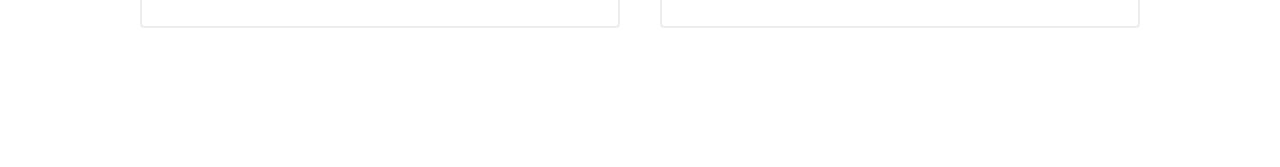
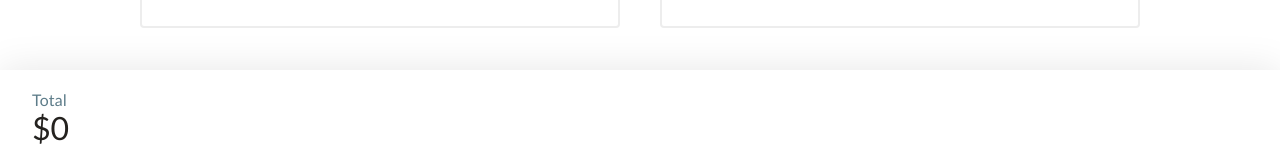
Before and after one commit to JuseGit/product-builder, a Next.js app: page / in a window 1280 px wide. Shown: the part 630-797 px from the top of the page. Built offline with nearby package versions, Linux system fonts and the light colour scheme.

Commit message:
Add footer section

```diff
--- a/src/app/page.tsx
+++ b/src/app/page.tsx
@@ -1,7 +1,8 @@
 import styles from './page.module.css'
 import Header from '@/components/header'
+import Main from '@/components/main'
+import Footer from '@/components/footer'
 import { ProductBuilderState } from '@/providers/pb-state'
-import Main from '@/components/main'
 
 export default function Home() {
   return (
@@ -9,6 +10,7 @@ export default function Home() {
       <ProductBuilderState>
         <Header />
         <Main />
+        <Footer />
       </ProductBuilderState>
     </div>
   )
--- a/src/components/accessories.tsx
+++ b/src/components/accessories.tsx
@@ -12,7 +12,7 @@ const accessoriesData: { [key: string]: Accessory[] } = {
     {
       id: 'acc01',
       name: 'BMW Charging Station',
-      price: 1800,
+      price: 1080,
     },
     {
       id: 'acc02',
@@ -34,7 +34,7 @@ const accessoriesData: { [key: string]: Accessory[] } = {
     {
       id: 'acc02',
       name: 'BMW Charging Station',
-      price: 1800,
+      price: 1080,
     },
     {
       id: 'acc03',
--- a/src/components/accessory.tsx
+++ b/src/components/accessory.tsx
@@ -13,8 +13,7 @@ interface AccessoryProps extends ComponentPropsWithoutRef<'li'> {
 
 const AccessoryItem: FC<AccessoryProps> = ({ id, name, price, ...rest }) => {
   const [selected, setSelected] = useState(false)
-  const { activeModel, setAccessory, clearAccessory } =
-    useProductBuilderContext()
+  const { model, setAccessory, clearAccessory } = useProductBuilderContext()
 
   const handleClick = () => {
     if (!selected) {
@@ -28,7 +27,7 @@ const AccessoryItem: FC<AccessoryProps> = ({ id, name, price, ...rest }) => {
 
   useEffect(() => {
     setSelected(false)
-  }, [activeModel])
+  }, [model])
 
   return (
     <li
--- /dev/null
+++ b/src/components/footer.module.css
@@ -0,0 +1,103 @@
+.cd-builder-footer {
+  position: fixed;
+  z-index: 3;
+  bottom: 0;
+  left: 0;
+  width: 100%;
+  height: 54px;
+  background: #fff;
+  box-shadow: 0 -2px 24px rgba(0, 0, 0, 0.2);
+  transition: transform 0.3s;
+}
+.cd-builder-footer.disabled {
+  transform: translateY(100%);
+}
+.cd-builder-footer .selected-product {
+  display: none;
+}
+.cd-builder-footer .alert {
+  display: none;
+}
+@media only screen and (min-width: 1024px) {
+  .cd-builder-footer {
+    height: 100px;
+    padding: 0 2em;
+    box-shadow: 0 0 39px rgba(0, 0, 0, 0.1);
+  }
+  .cd-builder-footer::after {
+    clear: both;
+    content: '';
+    display: block;
+  }
+  .cd-builder-footer.disabled {
+    -webkit-transform: translateY(0);
+    -ms-transform: translateY(0);
+    transform: translateY(0);
+  }
+  .cd-builder-footer .selected-product {
+    display: block;
+    position: absolute;
+    top: 50%;
+    bottom: auto;
+    transform: translateY(-50%);
+    left: 2em;
+    transition: transform 0.3s;
+  }
+  .cd-builder-footer .selected-product::after {
+    clear: both;
+    content: '';
+    display: block;
+  }
+  .cd-builder-footer .selected-product,
+  .cd-builder-footer img,
+  .cd-builder-footer .tot-price {
+    float: left;
+  }
+  .cd-builder-footer img {
+    width: 197px;
+    padding-right: 27px;
+    margin-right: 27px;
+    border-right: 1px solid #e1e1e1;
+    transition: opacity 0.2s;
+    height: auto;
+    object-fit: contain;
+  }
+  .cd-builder-footer .selected-product span {
+    display: block;
+    color: #5d7c89;
+  }
+  .cd-builder-footer .tot-price {
+    margin-top: 12px;
+  }
+  .cd-builder-footer .selected-product .total {
+    color: #24221f;
+    font-size: 3.2rem;
+    margin-top: 4px;
+  }
+  .cd-builder-footer.disabled .selected-product {
+    transform: translateX(-224px) translateY(-50%);
+  }
+  .cd-builder-footer.disabled .selected-product img {
+    opacity: 0;
+  }
+  .cd-builder-footer .alert {
+    display: block;
+    position: absolute;
+    top: 120%;
+    left: 50%;
+    transform: translateX(-50%) translateY(-50%);
+    transition: top 0.2s;
+    background: #24221f;
+    color: #fff;
+    padding: 0.8em 1em;
+    border-radius: 4px;
+  }
+  .cd-builder-footer.disabled.show-alert .alert {
+    top: 50%;
+  }
+}
+@media only screen and (min-width: 1024px) and (min-height: 850px) {
+  .cd-builder-footer {
+    height: 120px;
+  }
+}
--- /dev/null
+++ b/src/components/footer.tsx
@@ -0,0 +1,43 @@
+'use client'
+
+import { useProductBuilderContext } from '@/providers/pb-context'
+import Image from 'next/image'
+import { FC } from 'react'
+import styles from './footer.module.css'
+
+const Footer: FC<{}> = () => {
+  const { model, color, showAlert, total } = useProductBuilderContext()
+
+  return (
+    <footer
+      className={`${styles['cd-builder-footer']} ${
+        showAlert ? styles['show-alert'] : ''
+      } ${!model ? styles.disabled : ''}`}
+    >
+      <div className={styles['selected-product']}>
+        <Image
+          src={
+            model
+              ? `/img/${model.id}_${color.id}.jpg`
+              : '/img/product01_col01.jpg'
+          }
+          alt={'Product Preview'}
+          width={500}
+          height={500}
+        />
+
+        <div className={styles['tot-price']}>
+          <span>Total</span>
+          <span className={styles.total}>{`\$${total.toLocaleString(
+            'de-DE'
+          )}`}</span>
+        </div>
+      </div>
+      {showAlert && (
+        <span className={styles.alert}>Please, select a model first!</span>
+      )}
+    </footer>
+  )
+}
+
+export default Footer
--- a/src/components/models.tsx
+++ b/src/components/models.tsx
@@ -1,6 +1,6 @@
 'use client'
 
-import { FC } from 'react'
+import { FC, MouseEventHandler } from 'react'
 import { default as ModelItem } from './model'
 import styles from './models.module.css'
 import shared from './shared.module.css'
@@ -31,7 +31,12 @@ const modelsData: Model[] = [
 ]
 
 const Models: FC<{}> = () => {
-  const { model, setActiveModel } = useProductBuilderContext()
+  const { model, setActiveModel, setAlert } = useProductBuilderContext()
+
+  const handleClick = (curModel: Model) => {
+    setActiveModel(curModel)
+    setAlert(false)
+  }
 
   return (
     <ul
@@ -43,7 +48,7 @@ const Models: FC<{}> = () => {
             model?.id === item.id ? `${shared.selected} ${shared.loaded}` : ''
           }
           key={item.id}
-          onClick={() => setActiveModel(item)}
+          onClick={() => handleClick(item)}
         >
           <ModelItem
             name={item.name}
--- a/src/components/tab.tsx
+++ b/src/components/tab.tsx
@@ -14,11 +14,12 @@ type TabType = {
 }
 
 const Tab: FC<TabType> = ({ children, id, index, to, disabled }) => {
-  const { activeTab, setActiveTab } = useProductBuilderContext()
+  const { activeTab, setActiveTab, setAlert } = useProductBuilderContext()
 
-  const handleClick = (event: MouseEvent<HTMLLIElement>) => {
+  const handleClick = (event: MouseEvent<HTMLAnchorElement>) => {
     if (disabled) {
       event.preventDefault()
+      setAlert(true)
       return
     }
 
@@ -26,12 +27,10 @@ const Tab: FC<TabType> = ({ children, id, index, to, disabled }) => {
   }
 
   return (
-    <li
-      className={activeTab !== index ? '' : styles['active']}
-      key={id}
-      onClick={handleClick}
-    >
-      <Link href={to}>{children}</Link>
+    <li className={activeTab !== index ? '' : styles['active']} key={id}>
+      <Link href={to} onClick={handleClick}>
+        {children}
+      </Link>
     </li>
   )
 }
--- a/src/providers/pb-context.tsx
+++ b/src/providers/pb-context.tsx
@@ -11,10 +11,13 @@ interface ProductBuilderContextTypes {
   color: Color
   accessories: Accessory[]
   visited: { [key: number]: string }
+  showAlert: boolean
+  total: number
   setActiveTab: (tab: number) => void
   setActiveModel: (model: Model) => void
   setColor: (color: Color) => void
   setAccessory: (accessory: Accessory) => void
+  setAlert: (val: boolean) => void
   clearAccessory: (id: string) => void
 }
 
--- a/src/providers/pb-state.tsx
+++ b/src/providers/pb-state.tsx
@@ -11,6 +11,9 @@ export enum ProductBuilderActionType {
   SET_ACTIVE_MODEL = 'set_active_model',
   SET_COLOR = 'set_color',
   SET_ACCESSORY = 'set_accessory',
+  SET_ALERT = 'set_alert',
+  ADD_TOTAL = 'add_total',
+  SUB_TOTAL = 'sub_total',
   CLEAR_ACCESSORY = 'clear_accessory',
   CLEAR_SELECTIONS = 'clear_sel',
 }
@@ -22,6 +25,8 @@ export interface ProductBuilderState {
   color: Color
   accessories: Accessory[]
   visited: { [key: number]: string }
+  showAlert: boolean
+  total: number
 }
 
 type SetActiveTab = {
@@ -31,7 +36,7 @@ type SetActiveTab = {
 
 type SetActiveModel = {
   type: ProductBuilderActionType.SET_ACTIVE_MODEL
-  payload: Model
+  payload: Model | undefined
 }
 
 type SetColor = {
@@ -42,6 +47,11 @@ type SetColor = {
 type SetAccessory = {
   type: ProductBuilderActionType.SET_ACCESSORY
   payload: Accessory
+}
+
+type SetAlert = {
+  type: ProductBuilderActionType.SET_ALERT
+  payload: boolean
 }
 
 type ClearAccessory = {
@@ -58,6 +68,7 @@ type ProductBuilderAction =
   | SetActiveModel
   | SetColor
   | SetAccessory
+  | SetAlert
   | ClearAccessory
   | ClearSelections
 
@@ -83,25 +94,38 @@ const productBuilderReducer = (
     case ProductBuilderActionType.SET_ACTIVE_MODEL:
       return {
         ...state,
-        model:
-          state.model?.id !== action.payload.id ? action.payload : undefined,
+        total: action.payload ? action.payload.price : 0,
+        model: action.payload,
       }
 
     case ProductBuilderActionType.SET_COLOR:
       return {
         ...state,
+        total: state.total - state.color.price + action.payload.price,
         color: action.payload,
       }
 
     case ProductBuilderActionType.SET_ACCESSORY:
       return {
         ...state,
+        total: state.total + action.payload.price,
         accessories: [...state.accessories, action.payload],
       }
 
-    case ProductBuilderActionType.CLEAR_ACCESSORY:
+    case ProductBuilderActionType.SET_ALERT:
       return {
         ...state,
+        showAlert: action.payload,
+      }
+
+    case ProductBuilderActionType.CLEAR_ACCESSORY:
+      const cleared = state.accessories.find(
+        (item) => item.id === action.payload
+      )
+
+      return {
+        ...state,
+        total: state.total - (cleared ? cleared.price : 0),
         accessories: state.accessories.filter(
           (item) => item.id !== action.payload
         ),
@@ -136,6 +160,8 @@ export const ProductBuilderState = ({ children }: ProductBuilderProps) => {
     },
     accessories: [],
     visited: {},
+    showAlert: false,
+    total: 0,
   }
 
   const [state, dispatch] = useReducer(productBuilderReducer, initialState)
@@ -147,16 +173,26 @@ export const ProductBuilderState = ({ children }: ProductBuilderProps) => {
     })
   }, [])
 
-  const setActiveModel = useCallback((model: Model) => {
+  const setActiveModel = useCallback(
+    (model: Model) => {
+      if (!state.model || state.model.id !== model.id) {
         dispatch({
           type: ProductBuilderActionType.SET_ACTIVE_MODEL,
           payload: model,
         })
+      } else {
+        dispatch({
+          type: ProductBuilderActionType.SET_ACTIVE_MODEL,
+          payload: undefined,
+        })
+      }
 
       dispatch({
         type: ProductBuilderActionType.CLEAR_SELECTIONS,
       })
-  }, [])
+    },
+    [state.model]
+  )
 
   const setColor = useCallback((color: Color) => {
     dispatch({
@@ -169,6 +205,13 @@ export const ProductBuilderState = ({ children }: ProductBuilderProps) => {
     dispatch({
       type: ProductBuilderActionType.SET_ACCESSORY,
       payload: accessory,
+    })
+  }, [])
+
+  const setAlert = useCallback((val: boolean) => {
+    dispatch({
+      type: ProductBuilderActionType.SET_ALERT,
+      payload: val,
     })
   }, [])
 
@@ -187,10 +230,13 @@ export const ProductBuilderState = ({ children }: ProductBuilderProps) => {
         color: state.color,
         accessories: state.accessories,
         visited: state.visited,
+        showAlert: state.showAlert,
+        total: state.total,
         setActiveTab,
         setActiveModel,
         setColor,
         setAccessory,
+        setAlert,
         clearAccessory,
       }}
     >
```
Lines whose indentation alone changed are shown as unchanged.
